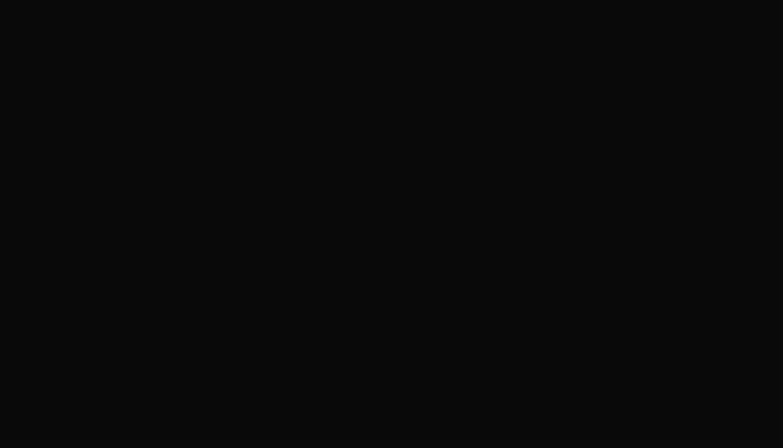
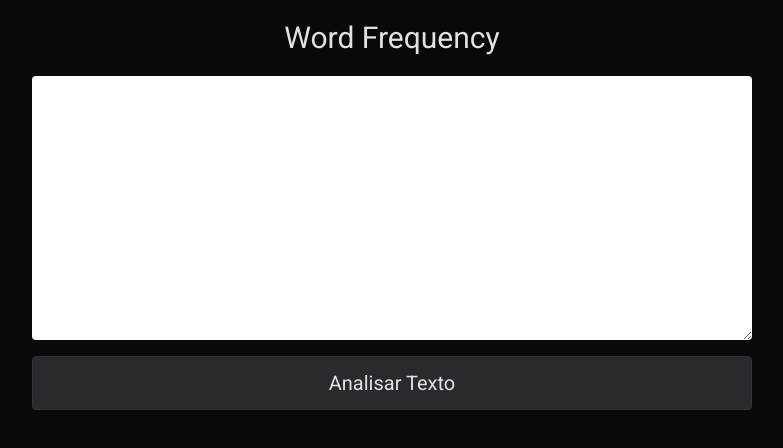
Before and after one commit to TiagoFreitas03/app-collection, a React (Vite) app: page /word-frequency in a window 1280 px wide. Before the commit this address had no page. Shown: the top 448 px of the page, without its empty margins (248-1031 px from the left). Built offline with nearby package versions, Linux system fonts and the light colour scheme.

Commit message:
Aplicação Word Frequency

```diff
--- a/src/App.tsx
+++ b/src/App.tsx
@@ -12,6 +12,7 @@ import { FirstDatabaseApp } from './apps/FirstDatabaseApp'
 import { FlipImage } from './apps/FlipImage'
 import { GithubStatus } from './apps/GithubStatus'
 import { Json2Csv } from './apps/Json2Csv'
+import { WordFrequency } from './apps/WordFrequency'
 
 const Home = () => {
 	return (
@@ -28,6 +29,7 @@ const Home = () => {
 			<Link to='/flip-image'>Flip Image</Link>
 			<Link to='/github-status'>GitHub Status</Link>
 			<Link to='/json-2-csv'>JSON 2 CSV</Link>
+			<Link to='/word-frequency'>Word Frequency</Link>
 		</div>
 	)
 }
@@ -49,6 +51,7 @@ export function App() {
 				<Route path='/flip-image' element={<FlipImage />} />
 				<Route path='/github-status' element={<GithubStatus />} />
 				<Route path='/json-2-csv' element={<Json2Csv />} />
+				<Route path='/word-frequency' element={<WordFrequency />} />
 			</Routes>
 		</BrowserRouter>
 	)
--- /dev/null
+++ b/src/apps/WordFrequency.tsx
@@ -0,0 +1,98 @@
+import { useState } from 'react'
+import { BarChart, Bar, XAxis, YAxis, Legend } from 'recharts'
+
+interface Frequency {
+	word: string
+	count: number
+}
+
+export function WordFrequency() {
+	const [text, setText] = useState('')
+	const [frequency, setFrequency] = useState<Frequency[]>([])
+
+	function analyzeText() {
+		if (text === '')
+			return alert('Texto vazio')
+
+		const words = text.split(' ').map(word => word.replace(/\W/g, '').toLowerCase())
+			.filter(word => word !== '').sort()
+
+		const aux = [{ word: words[0], count: 1 }]
+
+		for (let i = 1; i < words.length; i++) {
+			const last = aux.length - 1
+			const { word: lastWord } = aux[last]
+
+			if (words[i] === lastWord)
+				aux[last].count++
+			else
+				aux.push({ word: words[i], count: 1 })
+		}
+
+		aux.sort((x, y) => y.count - x.count)
+		setFrequency(aux)
+	}
+
+	return (
+		<div className="max-w-[720px] mx-auto">
+			<h1 className="my-5 text-3xl text-center">Word Frequency</h1>
+
+			<textarea
+				className="block w-full my-4 rounded py-3 px-2 text-gray-900"
+				value={text}
+				onChange={e => setText(e.target.value)}
+				maxLength={2048}
+				rows={10}
+			/>
+
+			<button
+				onClick={analyzeText}
+				className="w-full p-3 bg-gray-600 border border-gray-500 text-xl rounded"
+			>
+				Analisar Texto
+			</button>
+
+			{ frequency.length > 0 &&
+				<>
+					<table className="w-full text-left border-collapse border border-gray-500 my-6">
+						<caption className="text-lg mb-3">
+							Frequência das Palavras
+						</caption>
+
+						<thead>
+							<tr>
+								<th className="px-2 py-3 border border-gray-500">Palavra</th>
+								<th className="px-2 py-3 border border-gray-500">Frequência</th>
+							</tr>
+						</thead>
+
+						<tbody>
+							{frequency.map(f => {
+								return (
+									<tr key={f.word}>
+										<td className="border border-gray-500 px-2 py-3">{f.word}</td>
+										<td className="border border-gray-500 px-2 py-3">{f.count}</td>
+									</tr>
+								)
+							})}
+						</tbody>
+					</table>
+
+					<div className="my-3">
+						<BarChart
+							width={720}
+							height={360}
+							data={frequency.slice(0, 10)}
+							barSize={720 / frequency.length - 60}
+						>
+							<XAxis dataKey="word" scale="point" padding={{ left: 30, right: 10 }} />
+							<YAxis />
+							<Legend />
+							<Bar dataKey="count" fill="#8D8D99" />
+						</BarChart>
+					</div>
+				</>
+			}
+		</div>
+	)
+}
```
Also changed, not shown: 1 other file (tests, documents, lock files or other folders).
